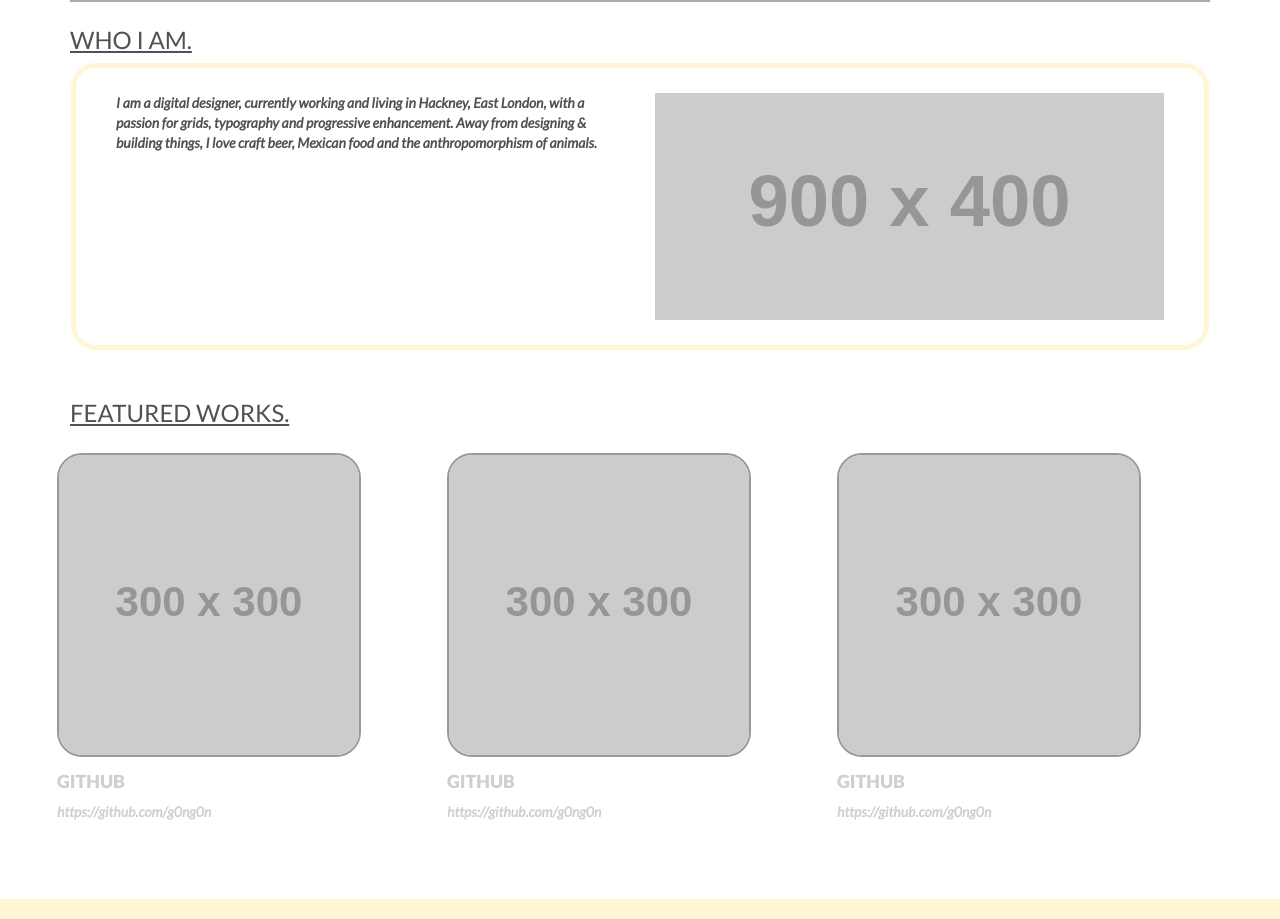
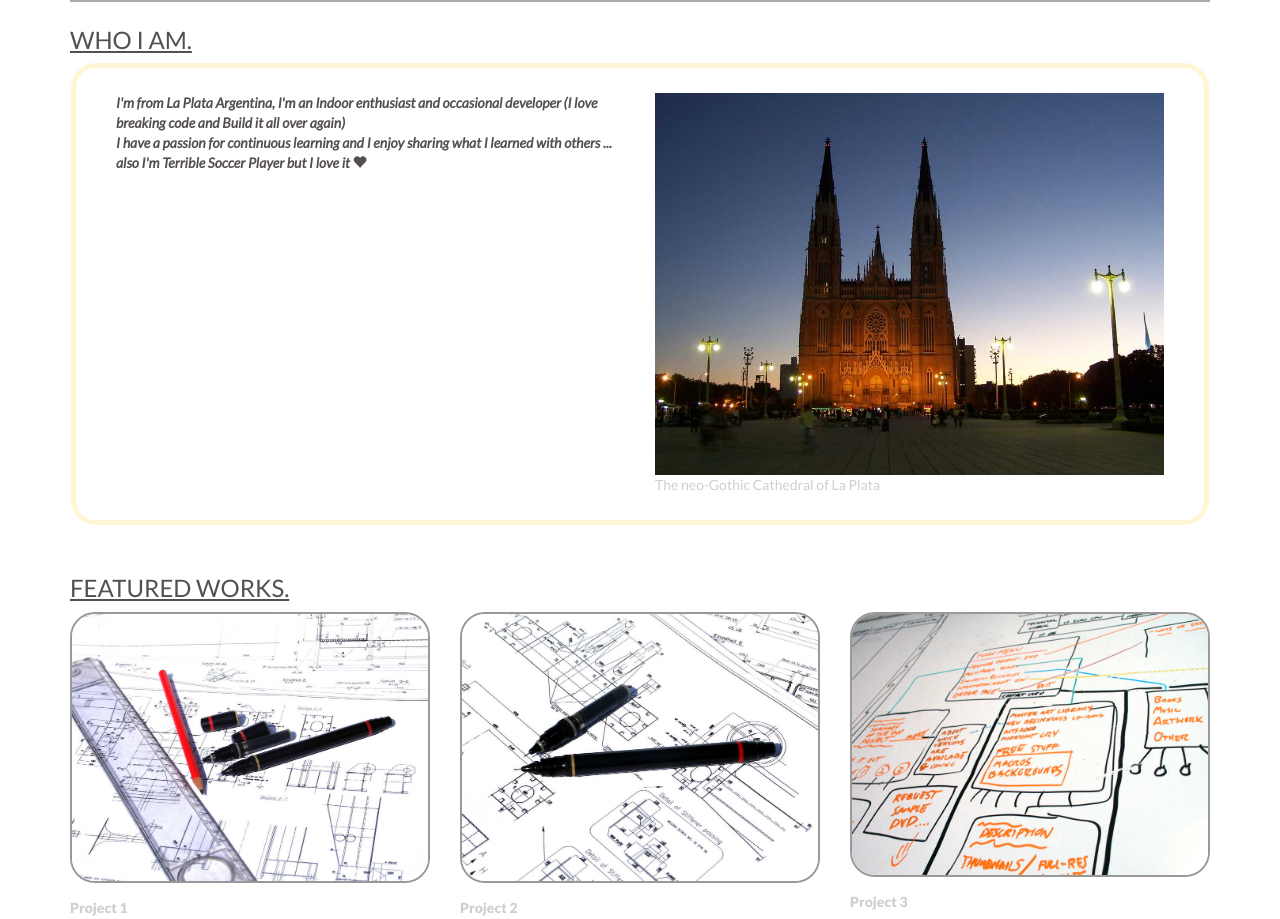
Before and after one commit to g0ng0n/FEND-Portfolio, a website: page index.html in a window 1280 px wide. Shown: the part 116-1035 px from the top of the page. Drawn offline with nearby package versions, Linux system fonts and the light colour scheme; placeholder pictures from the web are drawn by us.

Commit message:
First commit previous to submit the project

```diff
--- a/css/main.css
+++ b/css/main.css
@@ -86,6 +86,9 @@ p{
     vertical-align: middle;
     padding-bottom: 5px;
 }
+img {
+    max-width: 100%;
+}
 
 .section-header{
     text-transform: uppercase;
--- a/index.html
+++ b/index.html
@@ -13,9 +13,9 @@
     <title>Gonzalo Gisbert Portfolio</title>
 </head>
 <body>
-
+    <main>
+        <header>
             <div id="header" class="container-fluid">
-        <header>
                 <div class="row background">
                     <div class="col-md-6">
                         <img class="img-responsive img-header"  src="images/logoG.svg" alt="logo">
@@ -26,53 +26,80 @@
                         <h2 >Front-End Developer</h2>
                     </div>
                 </div>
+            </div>
         </header>
-    </div>
+        <article>
+            <div id="main-article" class="container">
+                <hr>
 
-    <div id="main-sections" class="container">
-        <div><hr></div>
-
-        <section>
+                <section id="section-about">
                     <h3 class="section-header"><ins>WHO I AM.</ins></h3>
                     <div class="row about-box">
 
                         <div class="col-md-6 ">
-                   <p class="about-text"> I am a digital designer, currently working and living in Hackney, East London, with a passion for grids, typography and progressive enhancement.
-                       Away from designing & building things, I love craft beer, Mexican food and the anthropomorphism of animals.</p>
+                           <p class="about-text"> I'm from La Plata Argentina, I'm an Indoor enthusiast and occasional
+                               developer (I love breaking code and Build it all over again)<br>
+                               I have a passion for continuous learning and I enjoy sharing what I learned with others
+                               ... also I'm Terrible Soccer Player but I love it
+                               <span class="glyphicon glyphicon-heart"></span>
+                           </p>
                         </div>
-                <div class="col-md-6 ">
-                    <img class="img-responsive"  src="http://placehold.it/900x400" alt="About Image">
-                </div>
+                        <figure class="col-md-6 ">
+                            <picture>
+                                <source media="(min-width: 750px)" srcset="images/la-plata-cathedral-900_large_1x.jpg" />
+                                <source media="(min-width: 500px)" srcset="images/la-plata-cathedral-small.jpg" />
+                                <img src="images/la-plata-cathedral-small.jpg"
+                                     alt="Cathedral, La Plata, Buenos Aires, Argentina">
+                            </picture>
+                            <figcaption>The neo-Gothic Cathedral of La Plata</figcaption>
+                        </figure>
                     </div>
                 </section>
 
-        <section>
+                <section id="section-portfolio">
                     <h3 class="section-header"><ins>Featured Works.</ins></h3>
                     <div class="row portfolio-box">
 
-                <div class="col-md-4 portfolio-item">
-                    <img class="img-responsive portfolio-item-image"  src="http://placehold.it/300x300" alt="About Image">
-                    <h4 class="portfolio-item-header">GITHUB</h4>
-                    <p class="portfolio-item-link"><a href="https://github.com/g0ng0n" target="_blank">https://github.com/g0ng0n</a></p>
+                        <figure class="col-md-4 ">
+                            <picture>
+                                <source media="(min-width: 750px)" srcset="images/project-1-1237479-900_large_1x.jpg" />
+                                <source media="(min-width: 500px)" srcset="images/project-1-1237479-small.jpg" />
+                                <img class="portfolio-item-image" src="images/project-1-1237479-small.jpg"
+                                     alt="Project 1 image">
+                            </picture>
+                            <figcaption class="portfolio-item-header">
+                                <a href="http://github.com/g0ng0n/">Project 1</a>
+                            </figcaption>
+                        </figure>
+                        <figure class="col-md-4 ">
+                            <picture>
+                                <source media="(min-width: 750px)" srcset="images/project-3-1237445-900_large_1x.jpg" />
+                                <source media="(min-width: 500px)" srcset="images/project-3-1237445-small.jpg" />
+                                <img class="portfolio-item-image" src="images/project-3-1237445-small.jpg"
+                                     alt="Project 2 Image">
+                            </picture>
+                            <figcaption class="portfolio-item-header">
+                                <a href="http://github.com/g0ng0n/">Project 2</a>
+                            </figcaption>
+                        </figure>
 
-                </div>
-                <div class="col-md-4 portfolio-item">
-                    <img class="img-responsive portfolio-item-image"  src="http://placehold.it/300x300" alt="About Image">
-                    <h4 class="portfolio-item-header">GITHUB</h4>
-                    <p class="portfolio-item-link"><a href="https://github.com/g0ng0n" target="_blank">https://github.com/g0ng0n</a></p>
-                </div>
-
-                <div class="col-md-4 portfolio-item">
-                    <img class="img-responsive portfolio-item-image"  src="http://placehold.it/300x300" alt="About Image">
-                    <h4 class="portfolio-item-header"> GITHUB</h4>
-                    <p class="portfolio-item-link"><a href="https://github.com/g0ng0n" target="_blank">https://github.com/g0ng0n</a></p>
-                </div>
+                        <figure class="col-md-4 ">
+                            <picture>
+                                <source media="(min-width: 750px)" srcset="images/workflow-1457844-900_large_1x.jpg" />
+                                <source media="(min-width: 500px)" srcset="images/workflow-1457844-small.jpg" />
+                                <img class="portfolio-item-image" src="images/workflow-1457844-small.jpg"
+                                     alt="Project 3 Image">
+                            </picture>
+                            <figcaption class="portfolio-item-header">
+                                <a href="http://github.com/g0ng0n/">Project 3</a>
+                            </figcaption>
+                        </figure>
                     </div>
                 </section>
             </div>
-
+        </article>
+        <footer>
             <div id="footer" class="container-fluid">
-        <footer>
                 <div class="row background">
                     <div class="col-md-12 col-sm-12 footer text-center">
                             <p class="footer-text"> &copy; 2015 Gonzalo Gisbert - Hecho con <span class="glyphicon glyphicon-heart"></span> en Argentina </p>
@@ -83,10 +110,9 @@
                             </p>
                     </div>
                 </div>
+            </div>
         </footer>
-    </div>
+    </main>
 
-    <!-- Latest compiled and minified JavaScript -->
-    <script src="https://maxcdn.bootstrapcdn.com/bootstrap/3.3.5/js/bootstrap.min.js"></script>
 </body>
 </html>
```
Also changed, not shown: Gruntfile.js (added, +40 -0 lines), package.json (added, +28 -0 lines), images/la-plata-cathedral-2-900_large_1x.jpg (added), images/la-plata-cathedral-2-small.jpg (added), images/la-plata-cathedral-900_large_1x.jpg (added), images/la-plata-cathedral-small.jpg (added), images/project-1-1237479-900_large_1x.jpg (added), images/project-1-1237479-small.jpg (added), images/project-3-1237445-900_large_1x.jpg (added), images/project-3-1237445-small.jpg (added), images/workflow-1457844-900_large_1x.jpg (added), images/workflow-1457844-small.jpg (added). Lines whose indentation alone changed are shown as unchanged.
